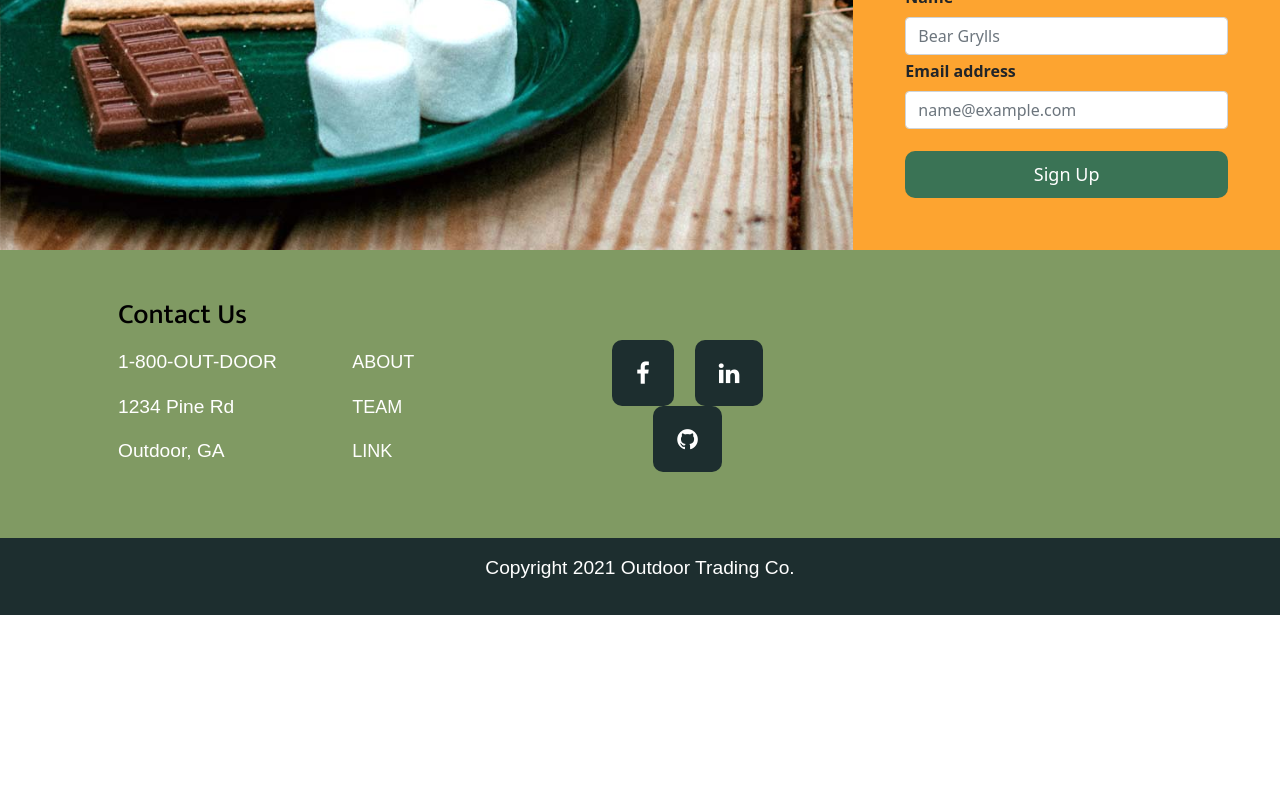
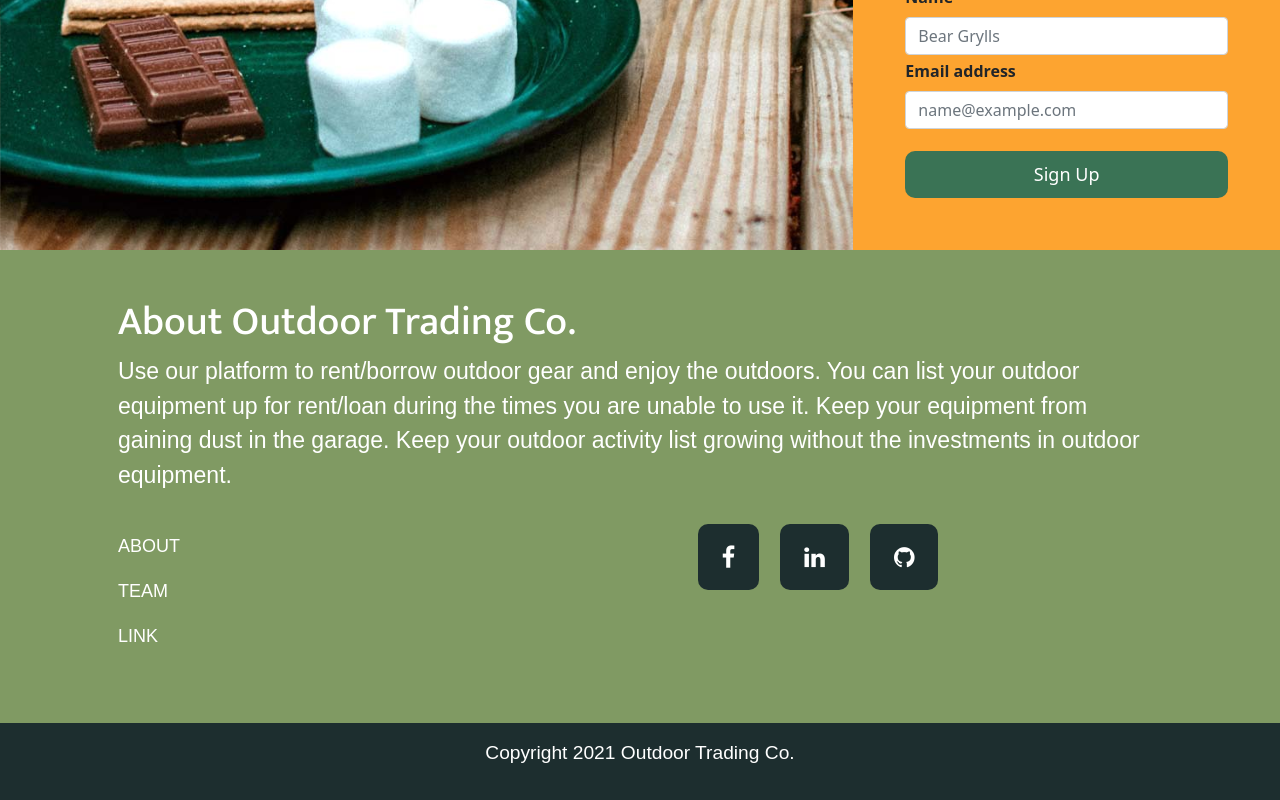
Before and after one commit to NeedaMehmud/outdoor-trading-co, a React (Create React App) app in the folder client/: page /SignUp in a window 1280 px wide. Shown: the part 1653-2453 px from the top of the page. Before the commit the page ends 2268 px from the top, so only its background shows below. Built offline with nearby package versions, Linux system fonts and the light colour scheme; a web font is replaced by a local one.

Commit message:
added description about us

```diff
--- a/client/src/components/Footer.js
+++ b/client/src/components/Footer.js
@@ -6,12 +6,13 @@ function Footer() {
     <footer>
       <div className="container p-5">
         <div className="row">
-          <h3>Contact Us</h3>
-          <div className="col-lg-4 col-sm-1 my-2">
-            <p>1-800-OUT-DOOR</p>
-            <p>1234 Pine Rd</p>
-            <p>Outdoor, GA</p>
-          </div>
+          <p class="about">
+            <h1> About Outdoor Trading Co.</h1>
+            <p>Use our platform to rent/borrow outdoor gear and enjoy the outdoors.
+            You can list your outdoor equipment up for rent/loan during the times you are unable to use it.
+            Keep your equipment from gaining dust in the garage.
+            Keep your outdoor activity list growing without the investments in outdoor equipment. </p>
+          </p>
           <div className="col-lg-4 col-sm-1 my-2">
             <p><a href="#">About</a></p>
             <p><a href="#">Team</a></p>
```
